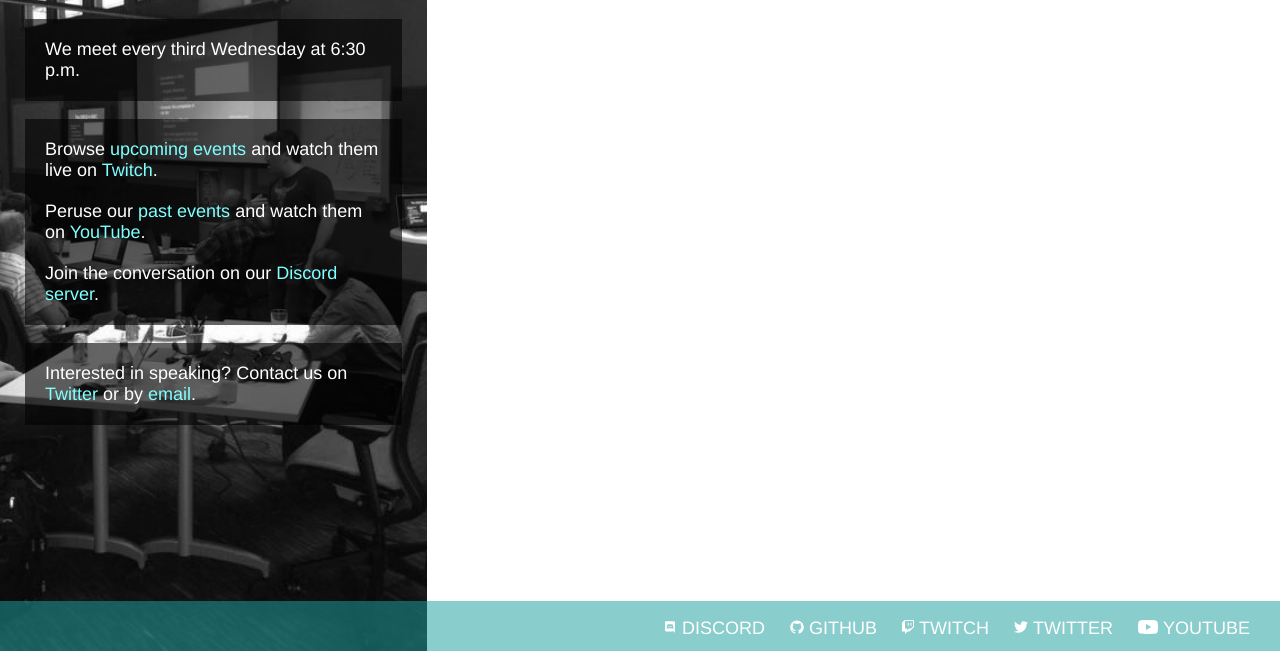
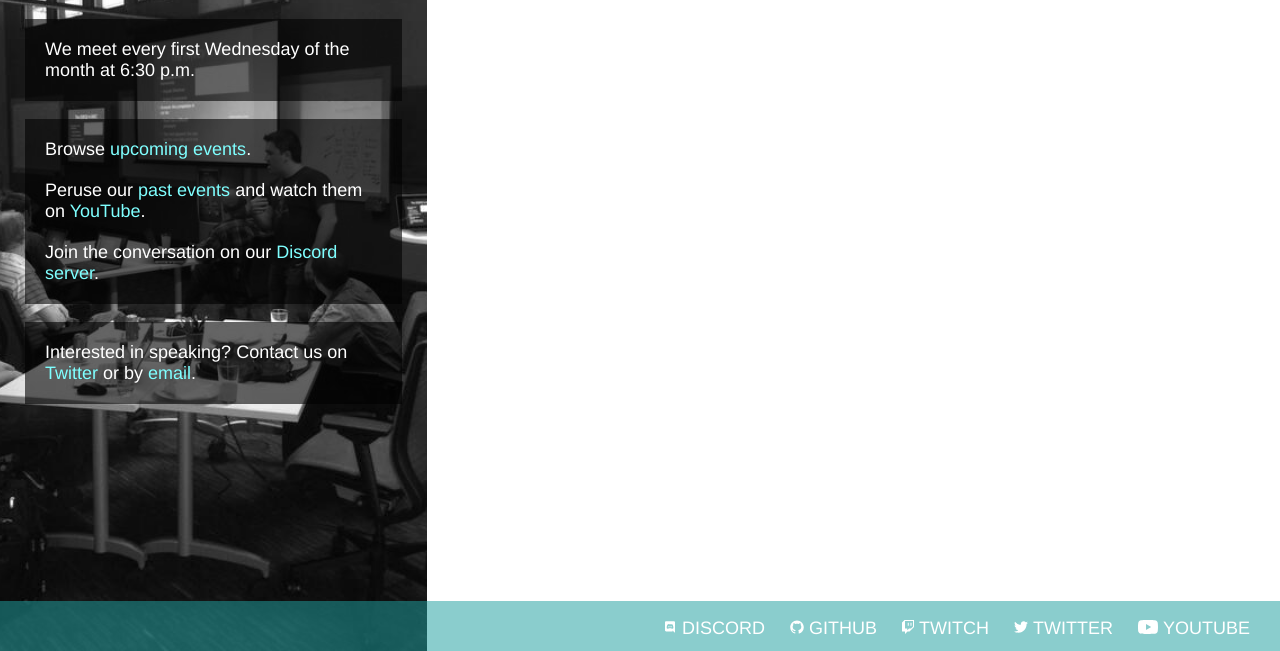
Before and after one commit to columbusjs/columbusjs.github.io, a Jekyll site: the page built from index.html, in a window 1280 px wide, cut to the strip 249-900 px from the top of the page. Built offline with Jekyll 4.4.1, drawn with Linux system fonts in a browser that asks for light colours; the list of posts is cut into pages by our own code.

Commit message:
changed regular meeting details

```diff
--- a/_includes/aside.html
+++ b/_includes/aside.html
@@ -1,11 +1,10 @@
 <aside>
 
-  <p>We meet every third Wednesday at 6:30 p.m.</p>
+  <p>We meet every first Wednesday of the month at 6:30 p.m.</p>
 
   <ul id="cta">
     <li>
-      Browse <a href="/">upcoming events</a> and watch them live on
-      <a href="{{ site.twitch }}">Twitch</a>.
+      Browse <a href="/">upcoming events</a>.
     </li>
     <li>
       Peruse our <a href="/meetups">past events</a> and watch them on
```
